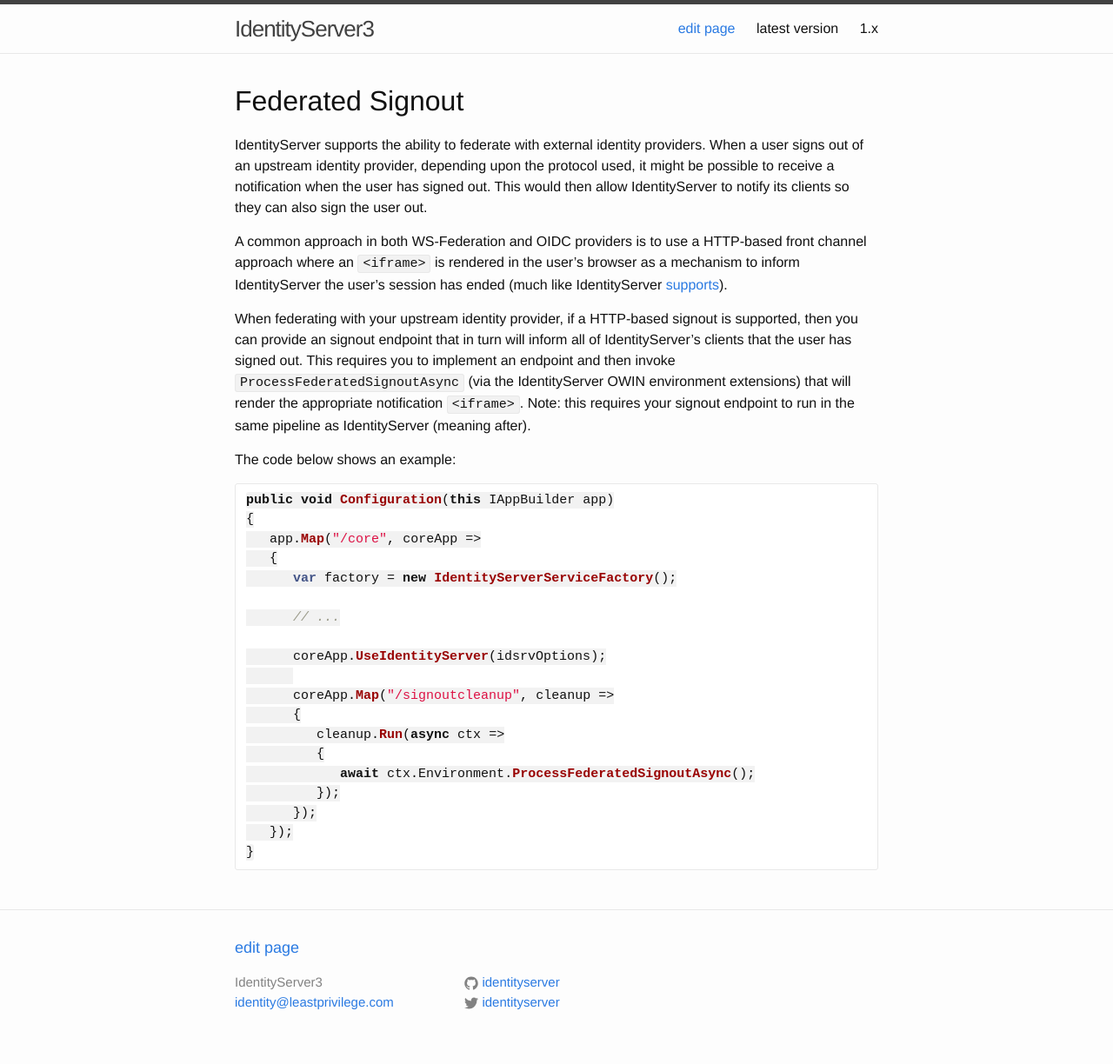
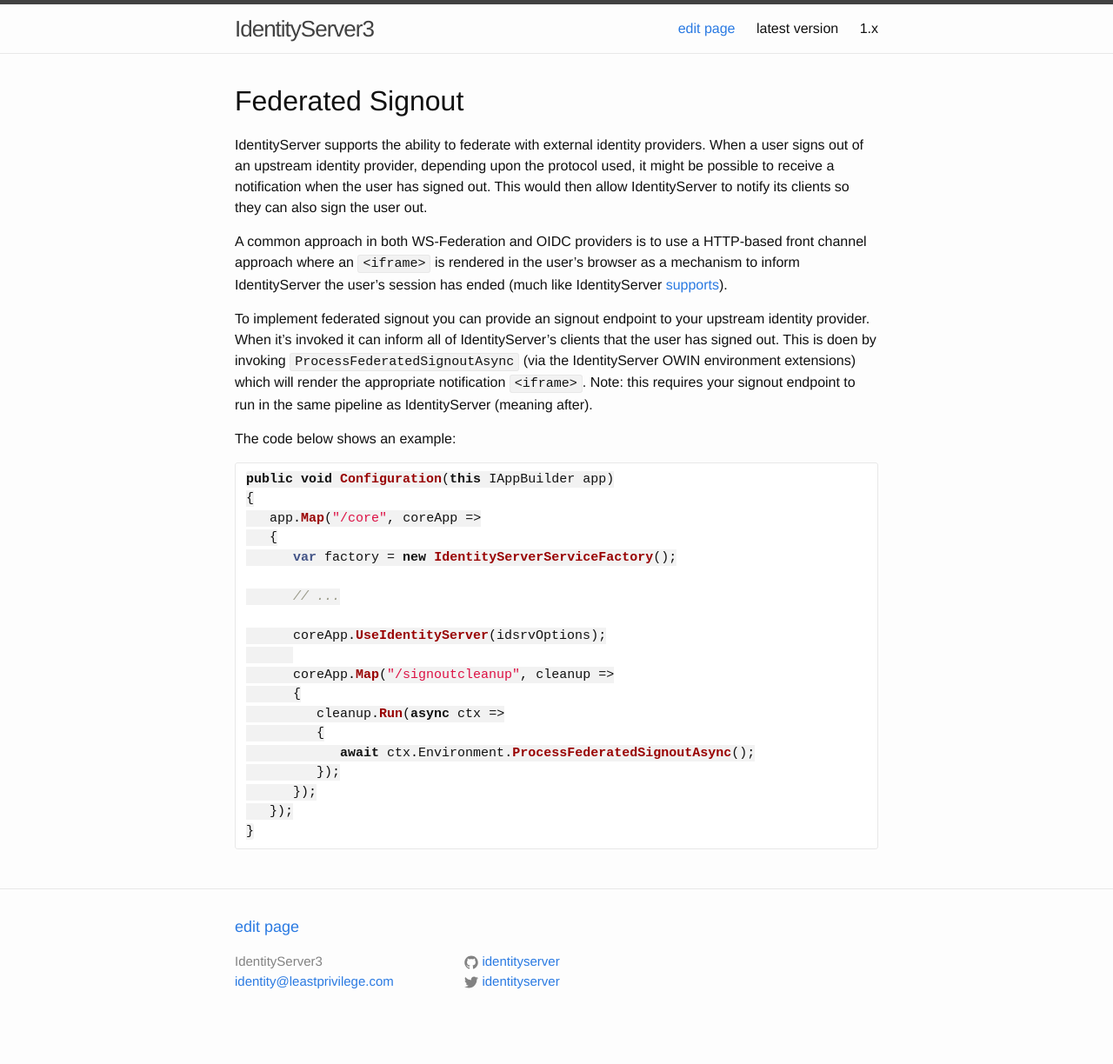
Before and after one commit to IdentityServer/Documentation, a Jekyll site: the page built from docsv2/advanced/federated-signout.md, in a window 1280 px wide. Shown: the whole page at 87% size. Built offline with Jekyll 4.4.1, drawn with Linux system fonts in a browser that asks for light colours; Markdown is read by kramdown in place of the engine named in the settings; after the commit the page ends 1200 px from its top, so only the background shows below that.

Commit message:
Update federated-signout.md

```diff
--- a/docsv2/advanced/federated-signout.md
+++ b/docsv2/advanced/federated-signout.md
@@ -8,7 +8,7 @@
 
 A common approach in both WS-Federation and OIDC providers is to use a HTTP-based front channel approach where an `<iframe>` is rendered in the user's browser as a mechanism to inform IdentityServer the user's session has ended (much like IdentityServer [supports](signout-http.html)).
 
-When federating with your upstream identity provider, if a HTTP-based signout is supported, then you can provide an signout endpoint that in turn will inform all of IdentityServer's clients that the user has signed out. This requires you to implement an endpoint and then invoke `ProcessFederatedSignoutAsync` (via the IdentityServer OWIN environment extensions) that will render the appropriate notification `<iframe>`. Note: this requires your signout endpoint to run in the same pipeline as IdentityServer (meaning after).
+To implement federated signout you can provide an signout endpoint to your upstream identity provider. When it's invoked it can inform all of IdentityServer's clients that the user has signed out. This is doen by invoking `ProcessFederatedSignoutAsync` (via the IdentityServer OWIN environment extensions) which will render the appropriate notification `<iframe>`. Note: this requires your signout endpoint to run in the same pipeline as IdentityServer (meaning after).
 
 The code below shows an example:
 
```
